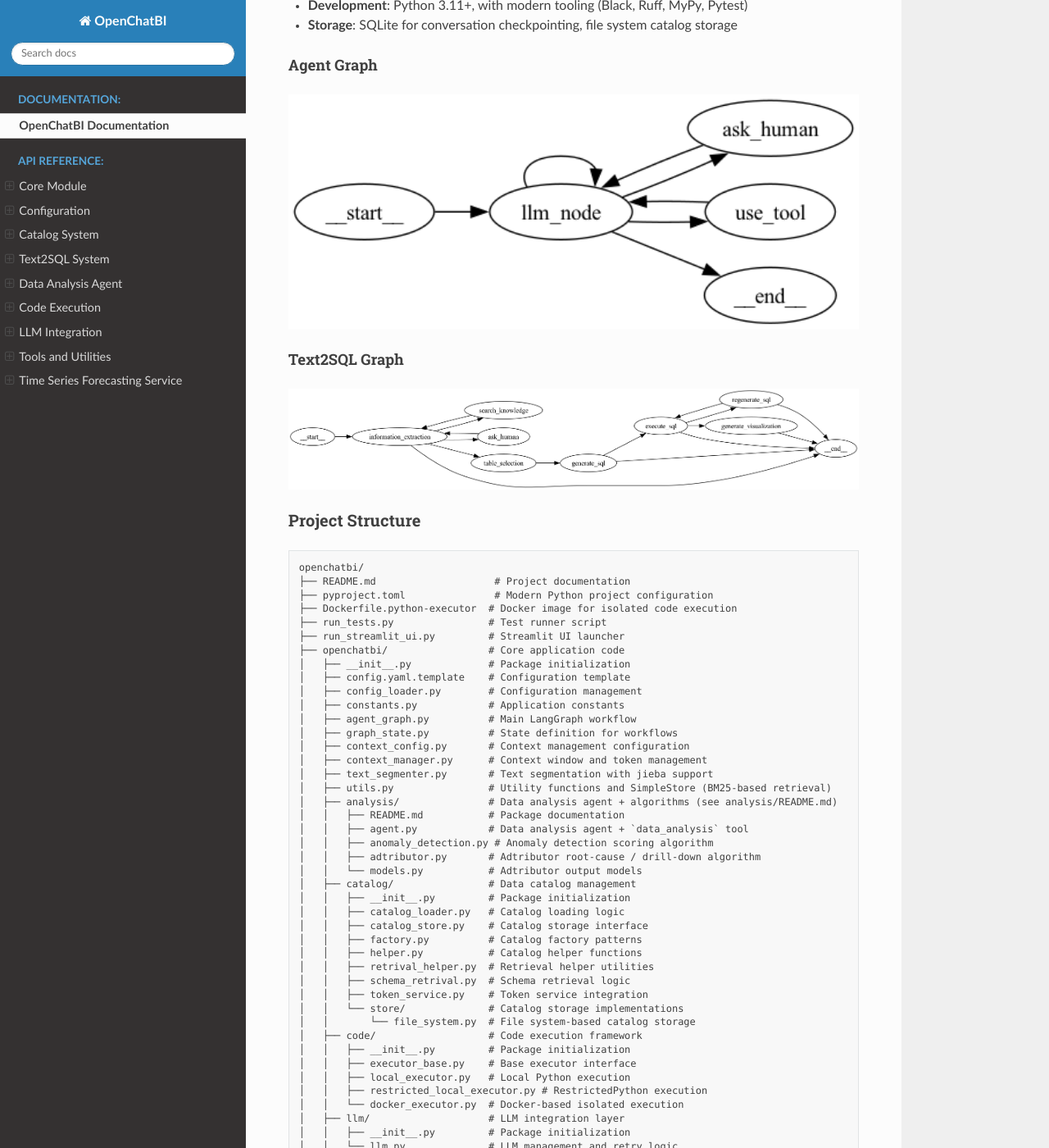
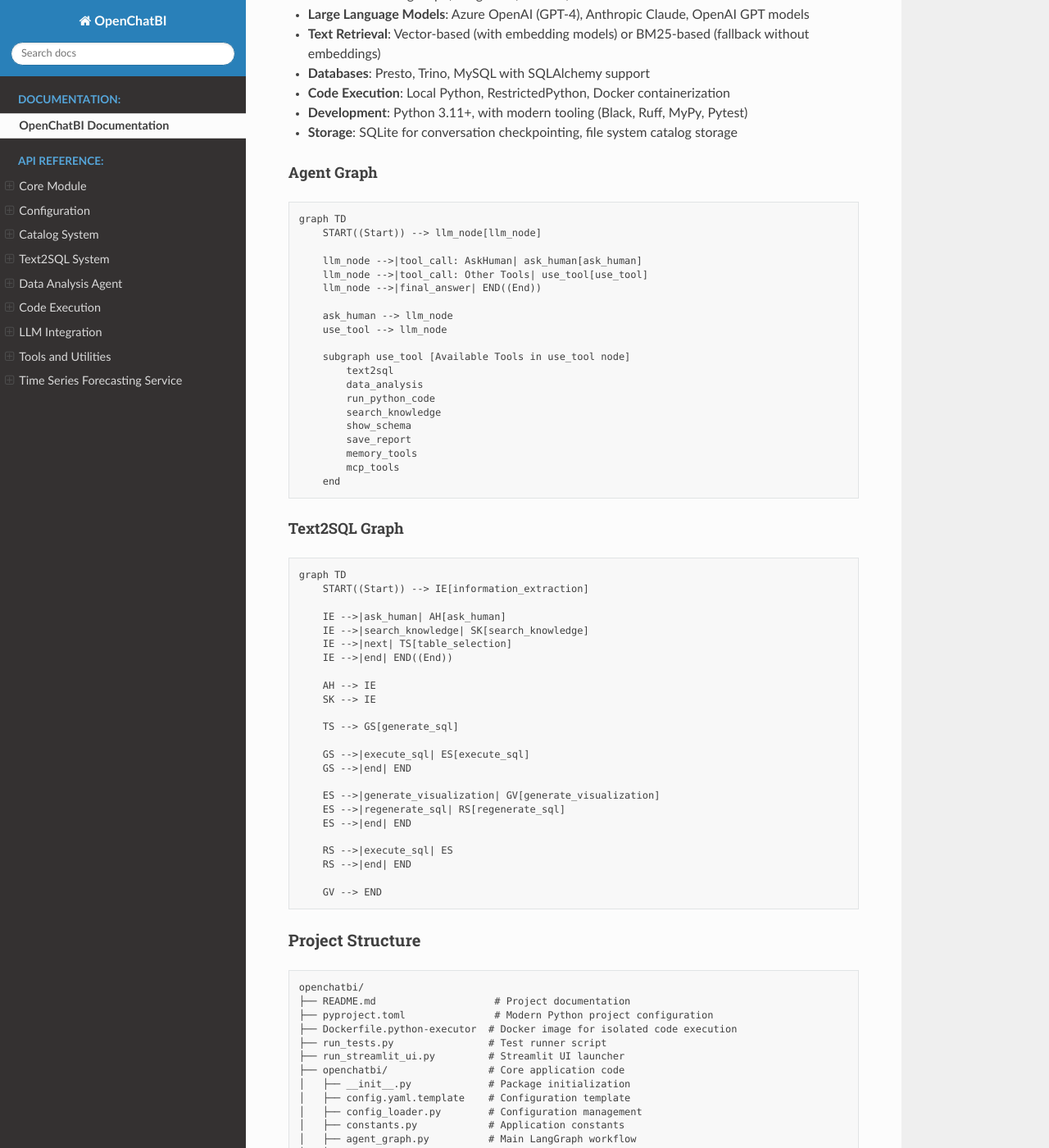
Before and after one commit to zhongyu09/openchatbi, a Sphinx documentation site: the page built from docs/source/index.rst, in a window 1280 px wide and 1400 px high, scrolled down 8029 px. Shown: the whole window at 82% size. Built offline with Sphinx 7.4.7 and the Read the Docs theme 3.1.0, drawn with Linux system fonts in a browser that asks for light colours; some of the changed text lies outside the part shown.

Commit message:
update version and doc

````diff
--- a/README.md
+++ b/README.md
@@ -211,6 +211,13 @@
 python sample_ui/streaming_ui.py
 ```
 
+3. **Command Line Interface (CLI):**
+
+```bash
+export CONFIG_FILE=YOUR_CONFIG_FILE_PATH
+python run_cli.py
+```
+
 ## Configuration Instructions
 
 The configuration template is provided at `config.yaml.template`. Key configuration sections include:
@@ -297,10 +304,56 @@
 - **Storage**: SQLite for conversation checkpointing, file system catalog storage
 
 ### Agent Graph
-<img src="https://github.com/zhongyu09/openchatbi/raw/main/assets/agent_graph.png" alt="Agent Graph" width="800">
+```mermaid
+graph TD
+    START((Start)) --> llm_node[llm_node]
+
+    llm_node -->|tool_call: AskHuman| ask_human[ask_human]
+    llm_node -->|tool_call: Other Tools| use_tool[use_tool]
+    llm_node -->|final_answer| END((End))
+
+    ask_human --> llm_node
+    use_tool --> llm_node
+
+    subgraph use_tool [Available Tools in use_tool node]
+        text2sql
+        data_analysis
+        run_python_code
+        search_knowledge
+        show_schema
+        save_report
+        memory_tools
+        mcp_tools
+    end
+```
 
 ### Text2SQL Graph
-<img src="https://github.com/zhongyu09/openchatbi/raw/main/assets/text2sql_graph.png" alt="Text2SQL Graph" width="800">
+```mermaid
+graph TD
+    START((Start)) --> IE[information_extraction]
+
+    IE -->|ask_human| AH[ask_human]
+    IE -->|search_knowledge| SK[search_knowledge]
+    IE -->|next| TS[table_selection]
+    IE -->|end| END((End))
+
+    AH --> IE
+    SK --> IE
+
+    TS --> GS[generate_sql]
+
+    GS -->|execute_sql| ES[execute_sql]
+    GS -->|end| END
+
+    ES -->|generate_visualization| GV[generate_visualization]
+    ES -->|regenerate_sql| RS[regenerate_sql]
+    ES -->|end| END
+
+    RS -->|execute_sql| ES
+    RS -->|end| END
+
+    GV --> END
+```
 
 ## Project Structure
 
--- a/docs/source/conf.py
+++ b/docs/source/conf.py
@@ -13,7 +13,7 @@
 project = "OpenChatBI"
 copyright = "2025, Yu Zhong"
 author = "Yu Zhong"
-release = "0.3.0"
+release = "1.0.0b1"
 
 # -- General configuration ---------------------------------------------------
 # https://www.sphinx-doc.org/en/master/usage/configuration.html#general-configuration
--- a/pyproject.toml
+++ b/pyproject.toml
@@ -1,6 +1,6 @@
 [project]
 name = "openchatbi"
-version = "0.3.0"
+version = "1.0.0b1"
 description = "OpenChatBI - Natural language business intelligence powered by LLMs for intuitive data analysis and SQL generation"
 authors = [
     { name = "Yu Zhong", email = "zhongyu8@gmail.com" },
````
Also changed, not shown: 2 other files.
